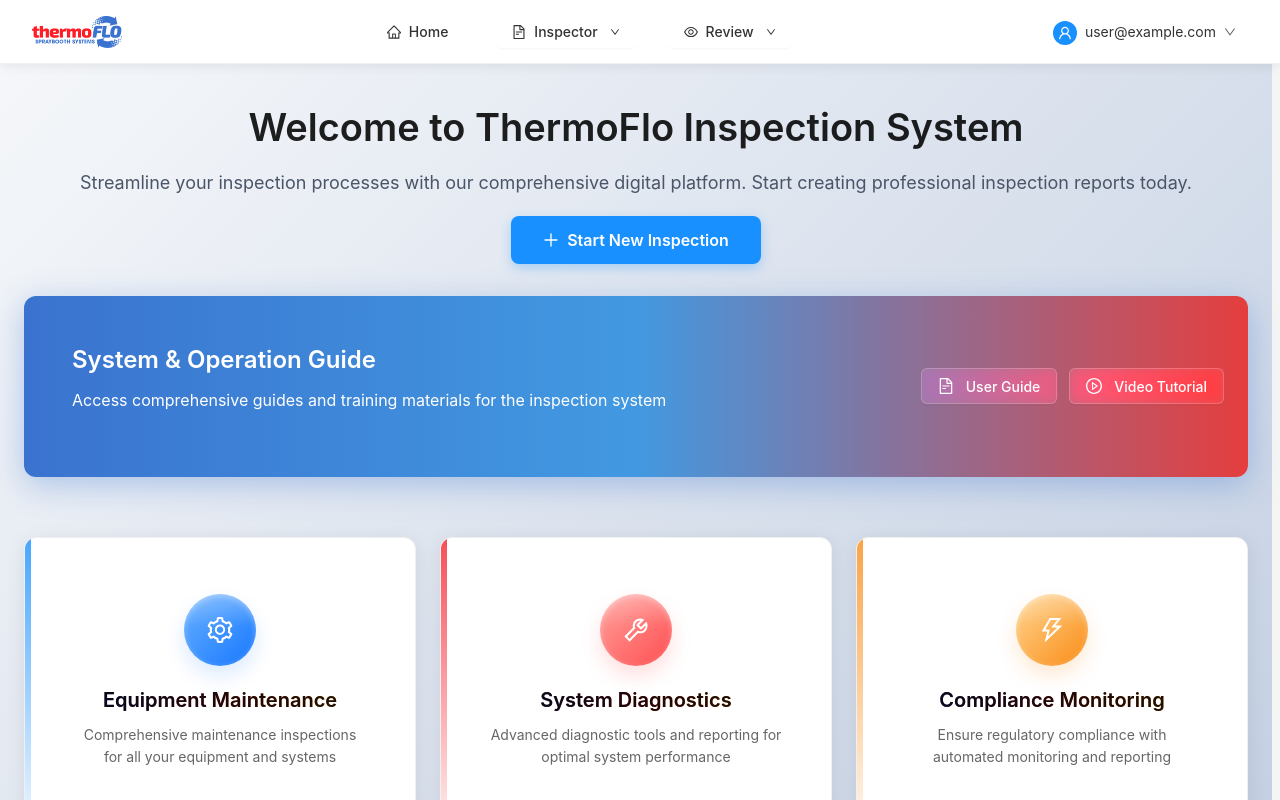
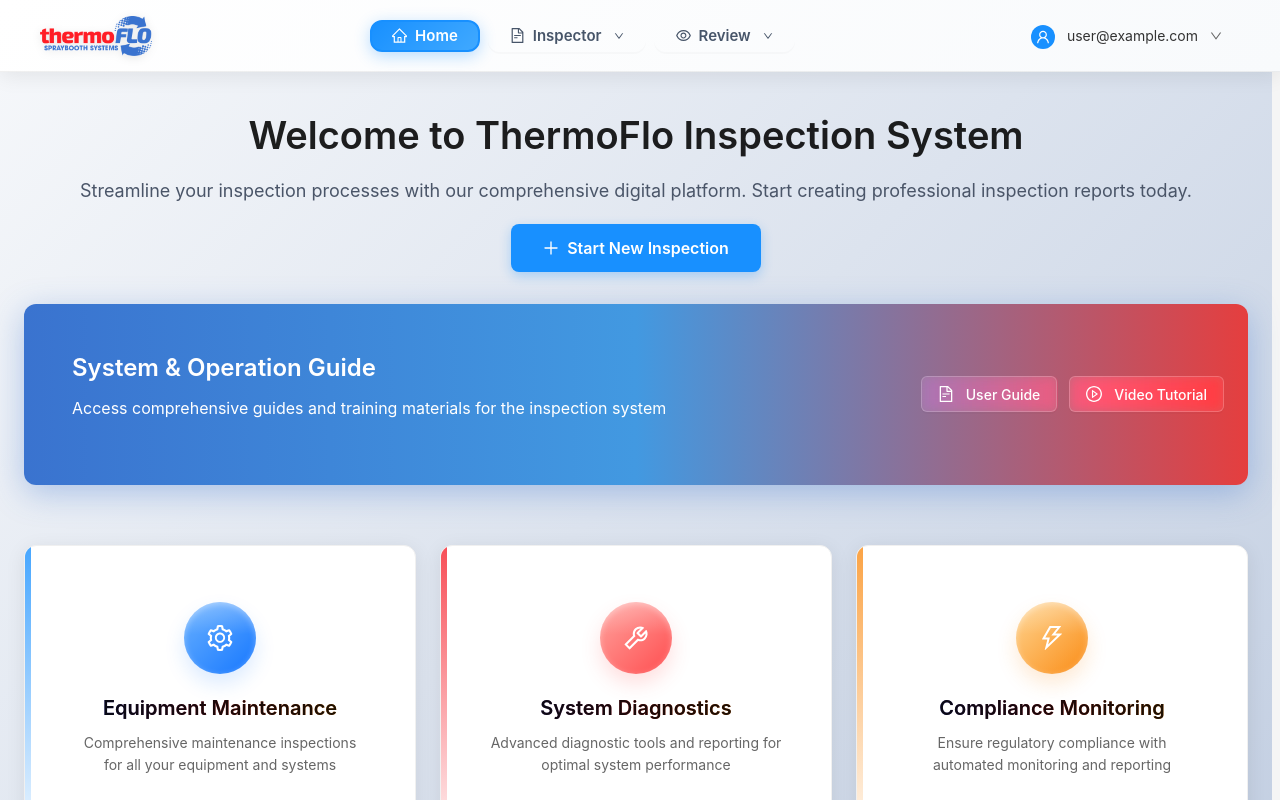
Before and after one commit to lem019/761project, a React (Vite) app in the folder frontend/: page / in a window 1280 px wide. Built offline with nearby package versions, Linux system fonts and the light colour scheme; no server answers; sample sign-in values are in the browser's storage.

Commit message:
feat: ui pc navbar

```diff
--- a/frontend/src/components/layout/index.jsx
+++ b/frontend/src/components/layout/index.jsx
@@ -87,18 +87,21 @@
             type="text"
             icon={<HomeOutlined />}
             onClick={() => navigate('/')}
-            className={styles['nav-button']}
+            className={`${styles['nav-button']} ${location.pathname === '/' ? styles['activeNav'] : ''}`}
           >
             Home
           </Button>
 
           <Dropdown
-            menu={{ items: getInspectorMenuItems() }}
+            menu={{
+              items: getInspectorMenuItems(),
+              className: styles['dropdown-menu']
+            }}
             placement="bottom"
             arrow
             trigger={['hover', 'click']}
           >
-            <Button className={styles['nav-button']}>
+            <Button className={`${styles['nav-button']} ${location.pathname.startsWith('/pc/') && (location.pathname.includes('create') || location.pathname.includes('inprogress') || location.pathname.includes('approved')) ? styles['activeNav'] : ''}`}>
               <FileTextOutlined />
               Inspector
               <DownOutlined style={{ fontSize: '10px', marginLeft: '4px' }} />
@@ -106,12 +109,15 @@
           </Dropdown>
 
           <Dropdown
-            menu={{ items: getReviewMenuItems() }}
+            menu={{
+              items: getReviewMenuItems(),
+              className: styles['dropdown-menu']
+            }}
             placement="bottom"
             arrow
             trigger={['hover', 'click']}
           >
-            <Button className={styles['nav-button']}>
+            <Button className={`${styles['nav-button']} ${location.pathname.startsWith('/pc/') && (location.pathname.includes('to-review') || location.pathname.includes('reviewed') || location.pathname.includes('review-form')) ? styles['activeNav'] : ''}`}>
               <EyeOutlined />
               Review
               <DownOutlined style={{ fontSize: '10px', marginLeft: '4px' }} />
--- a/frontend/src/components/layout/index.module.less
+++ b/frontend/src/components/layout/index.module.less
@@ -7,21 +7,30 @@
   display: flex;
   align-items: center;
   justify-content: space-between;
-  padding: 0 32px;
-  box-shadow: 0 2px 12px rgba(0, 0, 0, 0.08);
+  padding: 0 40px;
+  box-shadow: 0 4px 20px rgba(0, 0, 0, 0.08);
   position: relative;
   z-index: 10;
-  background: #fff;
-  border-bottom: 1px solid #f0f0f0;
+  background: linear-gradient(135deg, #ffffff 0%, #f8fafc 100%);
+  border-bottom: 1px solid rgba(0, 0, 0, 0.06);
+  backdrop-filter: blur(10px);
+  height: 72px;
 }
 
 .left-section {
   display: flex;
   align-items: center;
+  gap: 12px;
 
   .logo-img {
-    height: 32px;
+    height: 40px;
     width: auto;
+    filter: drop-shadow(0 2px 4px rgba(0, 0, 0, 0.1));
+    transition: transform 0.3s ease;
+
+    &:hover {
+      transform: scale(1.05);
+    }
   }
 }
 
@@ -30,30 +39,35 @@
   align-items: center;
   justify-content: center;
   flex: 1;
-  gap: 32px;
+  gap: 8px;
 
   .nav-button {
     display: flex;
     align-items: center;
     gap: 8px;
-    font-weight: 500;
-    padding: 12px 16px;
-    color: #333;
+    font-weight: 600;
+    padding: 12px 20px;
+    color: #475569;
     background: transparent;
-    border: none;
-    border-radius: 6px;
-    transition: all 0.3s ease;
+    border: 2px solid transparent;
+    border-radius: 12px;
+    transition: all 0.3s cubic-bezier(0.4, 0, 0.2, 1);
     position: relative;
     cursor: pointer;
+    font-size: 15px;
 
     &:hover {
       color: #1890ff;
-      background-color: rgba(24, 144, 255, 0.1);
+      background: linear-gradient(135deg, rgba(24, 144, 255, 0.08), rgba(24, 144, 255, 0.12));
+      border-color: rgba(24, 144, 255, 0.2);
+      transform: translateY(-1px);
+      box-shadow: 0 4px 12px rgba(24, 144, 255, 0.15);
     }
 
     &:active {
       color: #096dd9;
-      background-color: rgba(24, 144, 255, 0.15);
+      background: linear-gradient(135deg, rgba(24, 144, 255, 0.12), rgba(24, 144, 255, 0.18));
+      transform: translateY(0);
     }
   }
 }
@@ -61,23 +75,65 @@
 .right-section {
   display: flex;
   align-items: center;
+  gap: 16px;
 
   .user-dropdown {
     cursor: pointer;
-    padding: 8px 12px;
-    border-radius: 6px;
-    transition: all 0.3s ease;
+    padding: 12px 16px;
+    border-radius: 12px;
+    transition: all 0.3s cubic-bezier(0.4, 0, 0.2, 1);
+    border: 2px solid transparent;
+    display: flex;
+    align-items: center;
+    gap: 12px;
 
     &:hover {
-      background-color: rgba(0, 0, 0, 0.05);
+      background: linear-gradient(135deg, rgba(24, 144, 255, 0.08), rgba(24, 144, 255, 0.12));
+      border-color: rgba(24, 144, 255, 0.2);
+      transform: translateY(-1px);
+      box-shadow: 0 4px 12px rgba(24, 144, 255, 0.15);
     }
   }
 }
 
+.activeNav {
+  background: linear-gradient(135deg, #1890ff 0%, #40a9ff 100%) !important;
+  color: white !important;
+  border-color: #1890ff !important;
+  box-shadow: 0 4px 16px rgba(24, 144, 255, 0.3) !important;
+
+  &:hover {
+    background: linear-gradient(135deg, #40a9ff 0%, #69b1ff 100%) !important;
+    color: white !important;
+    transform: translateY(-1px) !important;
+    box-shadow: 0 6px 20px rgba(24, 144, 255, 0.4) !important;
+  }
+}
+
+/* 下拉菜单样式 */
+:global(.ant-dropdown-menu) {
+  border-radius: 12px !important;
+  box-shadow: 0 8px 32px rgba(0, 0, 0, 0.12) !important;
+  border: 1px solid rgba(0, 0, 0, 0.06) !important;
+  padding: 8px !important;
+  min-width: 180px !important;
+}
+
+/* 普通下拉菜单项样式 */
+:global(.ant-dropdown-menu-item) {
+  border-radius: 8px !important;
+  margin: 2px 0 !important;
+  padding: 8px 12px !important;
+  transition: all 0.2s ease !important;
+
+  &:hover {
+    background: rgba(24, 144, 255, 0.08) !important;
+  }
+}
+
 .content-area {
-  // padding: 24px;
   background: transparent; /* 让子页面背景（如首页渐变）充满两侧 */
-  min-height: calc(100vh - 64px);
+  min-height: calc(100vh - 72px);
   display: flex;
   flex-direction: column;
 }
```
